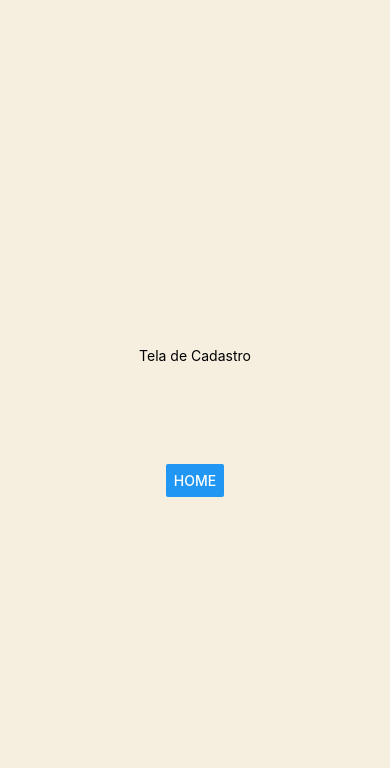
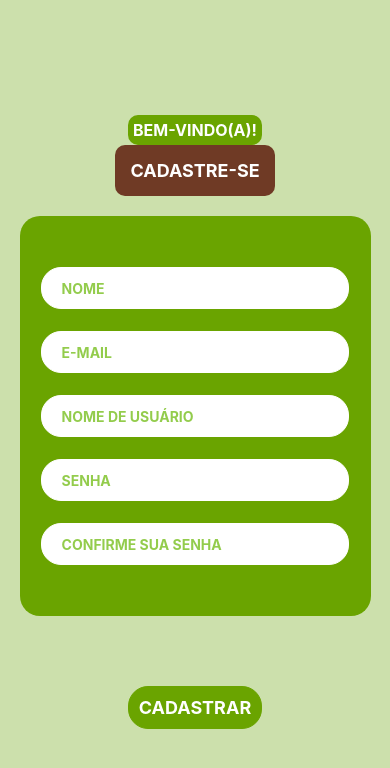
Before and after one commit to esthernascimento/app-zookids, a React Native app: screen /Cadastro in a window 390 px wide. Shown: the top 768 px of the page. Built offline with nearby package versions, Linux system fonts and the light colour scheme.

Commit message:
atualizações nas páginas home, cadastro, login e BemVindo

```diff
--- a/src/pages/BemVindo/index.js
+++ b/src/pages/BemVindo/index.js
@@ -1,7 +1,8 @@
 import { StatusBar } from 'expo-status-bar';
-import { Text, View, Button, ImageBackground } from 'react-native';
+import { Text, View, Pressable, ImageBackground } from 'react-native';
 import styles from './style';
 import { useNavigation } from '@react-navigation/native';
+import * as Animatable from 'react-native-animatable';
 
 export default function BemVindo() {
     const navigation = useNavigation();
@@ -14,14 +15,18 @@ export default function BemVindo() {
             style={styles.background}
             resizeMode='cover'>
 
-          <View style={styles.titulo}>
+          <Animatable.View animation="rubberBand" style={styles.titulo}>
             <Text style={styles.text}>Seja Bem vindo(a) ao App Zookids!!!</Text>
             <Text style={styles.text}>Faça Login ou Cadastre-se para para entrar nessa aventura!</Text>
-          </View>
+          </Animatable.View>
 
           <View style={styles.botoes}>
-              <Button title='Login' onPress={ () => navigation.navigate('Login')}/>
-              <Button title='Cadastre-se' onPress={ () => navigation.navigate('Cadastro')}/>
+              <Pressable onPress={ () => navigation.navigate('Login')}>
+                  <Animatable.Text animation="bounceInLeft" delay={1000} style={styles.btn}>Login</Animatable.Text>
+               </Pressable>
+               <Pressable onPress={ () => navigation.navigate('Cadastro')}>
+                  <Animatable.Text animation="bounceInRight" delay={2000} style={styles.btn}>Cadastro</Animatable.Text>
+               </Pressable>
           </View>
 
         </ImageBackground>
--- a/src/pages/BemVindo/style.js
+++ b/src/pages/BemVindo/style.js
@@ -7,14 +7,12 @@ export default StyleSheet.create({
       alignItems: 'center',
       justifyContent: 'center',
       color: '#fff',
-      gap: 100,
     },
 
     background: {
       flex: 1,
       width: '100%',
       height: '100%',
-      backgroundColor: '#fff',
       alignItems: 'center',
       justifyContent: 'center',
     },
@@ -23,7 +21,7 @@ export default StyleSheet.create({
       alignItems: 'center',
       justifyContent: 'center',
       gap: 5,
-      marginBottom: 300,
+      marginBottom: 500,
     },
 
     text: {
@@ -40,4 +38,16 @@ export default StyleSheet.create({
         marginTop: 50,
         gap: 50,
     },
+
+    btn: {
+      fontSize: 16,
+      fontWeight: 'bold',
+      color: '#fff',
+      backgroundColor: '#6B8E23',
+      borderWidth: 1,
+      borderColor: '#6B8E23',
+      padding: 10,
+      borderRadius: 10,
+      textTransform: 'uppercase',
+    }
   });
--- a/src/pages/Cadastro/index.js
+++ b/src/pages/Cadastro/index.js
@@ -1,17 +1,70 @@
 import { StatusBar } from 'expo-status-bar';
-import { Text, View, Button } from 'react-native';
+import { Text, View, Pressable, TextInput } from 'react-native';
 import styles from './style';
 import { useNavigation } from '@react-navigation/native';
+import React, { useState } from 'react';
 
 
 export default function Cadastro() {
   const navigation = useNavigation();
 
+  const [nome, setNome] = useState('');
+  const [email, setEmail] = useState('');
+  const [usuario, setUsuario] = useState('');
+  const [senha, setSenha] = useState('');
+  const [confirmarSenha, setConfirmarSenha] = useState('');
+
     return (
-      <View style={styles.container}>
-        <Text>Tela de Cadastro</Text>
-        <Button title='Home' onPress={ () => navigation.navigate('Home')}/>
-        <StatusBar style="auto" />
-      </View>
+          <View style={styles.container}>
+              <View style={styles.containerTitulo}>
+                <Text style={styles.text}>Bem-Vindo(a)!</Text>
+                <Text style={styles.text2}>Cadastre-se</Text>
+              </View>
+
+              <View style={styles.containerInput}>
+
+                  <TextInput
+                    style={styles.input}
+                    placeholder="Nome"
+                    value={nome}
+                    onChangeText={(text) =>setNome(text)}
+                  />
+                  <TextInput
+                    style={styles.input}
+                    placeholder="E-mail"
+                    value={email}
+                    onChangeText={(text) =>setEmail(text)}
+                  />
+
+                 <TextInput
+                  style={styles.input}
+                  placeholder="Nome de usuário"
+                  value={usuario}
+                  onChangeText={(text) =>setUsuario(text)}
+                />
+
+                  <TextInput
+                    style={styles.input}
+                    placeholder="Senha"
+                    secureTextEntry={true}
+                    value={senha}
+                    onChangeText={(text) =>setSenha(text)}
+                  />
+
+                  <TextInput
+                    style={styles.input}
+                    placeholder="Confirme sua Senha"
+                    secureTextEntry={true}
+                    value={confirmarSenha}
+                    onChangeText={(text) =>setConfirmarSenha(text)}
+                  />
+              </View>
+
+
+            <Pressable onPress={ () => navigation.navigate('Home')}>
+                <Text style={styles.btnHome}>Cadastrar</Text>
+            </Pressable>
+            <StatusBar style="auto" />
+          </View>
     );
   }
--- a/src/pages/Cadastro/style.js
+++ b/src/pages/Cadastro/style.js
@@ -3,9 +3,71 @@ import { StyleSheet } from 'react-native';
 export default StyleSheet.create({
     container: {
       flex: 1,
-      backgroundColor: '#F6EEDF',
+      backgroundColor: '#CCE0AC',
       alignItems: 'center',
       justifyContent: 'center',
-      gap: 100,
+      gap: 20,
     },
+
+    containerTitulo: {
+      alignItems: 'center',
+      justifyContent: 'center',
+    },
+
+    text: {
+      fontSize: 16,
+      fontWeight: 'bold',
+      color: '#FFFFFF',
+      backgroundColor: '#6AA400',
+      padding: 5,
+      textTransform: 'uppercase',
+      borderRadius: 10,
+    },
+
+    text2: {
+      fontSize: 18,
+      fontWeight: 'bold',
+      color: '#FFFFFF',
+      backgroundColor: '#6F3A25',
+      padding: 15,
+      textTransform: 'uppercase',
+      borderRadius: 10,
+    },
+
+    containerInput: {
+      backgroundColor: '#6AA400',
+      borderRadius: 20,
+      width: '90%',
+      height: 400,
+      alignItems: 'center',
+      justifyContent: 'center',
+      gap: 22,
+    },
+
+    input: {
+      borderColor: '#FFFFFF',
+      backgroundColor: '#FFFFFF',
+      borderRadius: 20,
+      fontWeight: 'bold',
+      borderWidth: 1,
+      color: '#93CC4C',
+      width: "88%",
+      height: 40,
+      padding: 20,
+      textTransform: 'uppercase',
+    },
+
+    btnHome: {
+      fontSize: 18,
+      fontWeight: 'bold',
+      color: '#FFFFFF',
+      backgroundColor: '#6AA400',
+      borderWidth: 1,
+      borderColor: '#6AA400',
+      padding: 10,
+      borderRadius: 20,
+      textTransform: 'uppercase',
+      marginTop: 50,
+
+    }
   });
--- a/src/pages/Home/index.js
+++ b/src/pages/Home/index.js
@@ -54,12 +54,19 @@ export default function Home() {
 
     return (
       <View style={styles.container}>
-        <View style={styles.containerTitulo}>
-          <Text style={styles.titulo}>Territórios</Text>
-          <Text style={styles.titulo}>Clique em qual Território deseja explorar</Text>
-        </View>
+          <ImageBackground
+             source={require('../../../assets/bg-floresta.jpg')}
+             opacity={0.4}
+             style={styles.background}
+             resizeMode='cover'>
 
-        <FlatList
+          <View style={styles.containerTitulo}>
+            <Text style={styles.titulo}>Territórios</Text>
+            <Text style={styles.titulo2}>Clique em qual Território</Text>
+            <Text style={styles.titulo2}>deseja explorar!</Text>
+         </View>
+
+         <FlatList
           data={territorios}
           renderItem={({ item, index }) => (
             <Pressable
@@ -67,7 +74,7 @@ export default function Home() {
              style={styles.item}>
               <ImageBackground
                 source={item.imagem}
-                resizeMode="contain"
+                resizeMode="stretch"
                 style={styles.background}
               >
                 <Text style={styles.nomeTerritorio}> {item.nomeTerritorio}</Text>
@@ -78,7 +85,10 @@ export default function Home() {
             </Pressable>)}
             keyExtractor={(item) => item.id}
             numColumns={2}
-       />
+         />
+
+        </ImageBackground>
+
       </View>
     );
   };
--- a/src/pages/Home/style.js
+++ b/src/pages/Home/style.js
@@ -15,25 +15,37 @@ export default StyleSheet.create({
       alignItems: 'center',
       width: '100%',
       height: '100%',
+      padding: 20,
 
     },
 
     containerTitulo: {
       alignItems: 'center',
       justifyContent: 'center',
-      gap: 2,
       marginTop: 30,
 
     },
 
     titulo: {
-      fontSize: 15,
+      fontSize: 30,
       fontWeight: 'bold',
       color: '#fff',
       alignItems: 'center',
       textTransform: 'uppercase',
-      backgroundColor: '#A0522D',
+      backgroundColor: '#3E7F33',
       padding: 10,
+      borderRadius: 10,
+
+    },
+
+    titulo2: {
+      fontSize: 12,
+      fontWeight: 'bold',
+      color: '#fff',
+      alignItems: 'center',
+      textTransform: 'uppercase',
+      backgroundColor: '#006533',
+      padding: 5,
       borderRadius: 10,
 
     },
@@ -48,11 +60,14 @@ export default StyleSheet.create({
 
     item: {
       width: 200,
-      height: 300,
+      height: 350,
       borderRadius: 10,
       overflow: 'hidden',
       border:  'none',
-      borderWidth: 2,
-      alignItems: 'center',
+    },
+
+    texto: {
+      alignSelf: 'flex-start',
+
     }
   });
--- a/src/pages/Login/index.js
+++ b/src/pages/Login/index.js
@@ -9,28 +9,35 @@ export default function Login() {
   const navigation = useNavigation();
 
   const [email, setEmail] = useState('');
-  const [senha, setSenha] = useState('')
+  const [senha, setSenha] = useState('');
 
     return (
       <View style={styles.container}>
-          <Text style={styles.text}>Faça seu Login</Text>
+          <View style={styles.containerTitulo}>
+            <Text style={styles.text}>Bem-Vindo(a) de volta!</Text>
+            <Text style={styles.text2}>Faça Login</Text>
+          </View>
 
+          <View style={styles.containerInput}>
             <TextInput
               style={styles.input}
-            placeholder="Digite seu Email"
+              placeholder="E-mail"
               value={email}
               onChangeText={(text) =>setEmail(text)}
             />
 
             <TextInput
               style={styles.input}
-            placeholder="Digite sua senha"
+              placeholder="Senha"
               secureTextEntry={true}
               value={senha}
               onChangeText={(text) =>setSenha(text)}
             />
+          </View>
+
+
         <Pressable onPress={ () => navigation.navigate('Home')}>
-            <Text style={styles.btnHome}>Home</Text>
+            <Text style={styles.btnHome}>Entrar</Text>
         </Pressable>
         <StatusBar style="auto" />
       </View>
--- a/src/pages/Login/style.js
+++ b/src/pages/Login/style.js
@@ -3,29 +3,61 @@ import { StyleSheet } from 'react-native';
 export default StyleSheet.create({
     container: {
       flex: 1,
-      backgroundColor: '#FFDEAD',
+      backgroundColor: '#F6EEDF',
       alignItems: 'center',
       justifyContent: 'center',
       gap: 20,
     },
 
+    containerTitulo: {
+      alignItems: 'center',
+      justifyContent: 'center',
+    },
+
     text: {
       fontSize: 20,
       fontWeight: 'bold',
-      color: '#A0522D',
+      color: '#fff',
+      backgroundColor: '#93CC4C',
+      padding: 5,
+      textTransform: 'uppercase',
+      borderRadius: 10,
+    },
+
+    text2: {
+      fontSize: 20,
+      fontWeight: 'bold',
+      color: '#fff',
+      backgroundColor: '#A0522D',
+      padding: 10,
+      textTransform: 'uppercase',
+      borderRadius: 5,
+    },
+
+    containerInput: {
+      backgroundColor: '#93CC4C',
+      borderRadius: 10,
+      width: '90%',
+      height: 250,
+      alignItems: 'center',
+      justifyContent: 'center',
+      gap: 20,
     },
 
     input: {
-      borderColor: '#A0522D',
+      borderColor: '#fff',
+      backgroundColor: '#fff',
+      borderRadius: 20,
+      fontWeight: 'bold',
       borderWidth: 1,
-      color: '#A0522D',
-      width: "80%",
+      color: '#93CC4C',
+      width: "88%",
       height: 60,
       padding: 10,
     },
 
     btnHome: {
-      fontSize: 16,
+      fontSize: 18,
       fontWeight: 'bold',
       color: '#FFDEAD',
       backgroundColor: '#A0522D',
@@ -34,6 +66,7 @@ export default StyleSheet.create({
       padding: 10,
       borderRadius: 10,
       textTransform: 'uppercase',
+      marginTop: 150,
 
     }
   });
```
Lines whose indentation alone changed are shown as unchanged.
